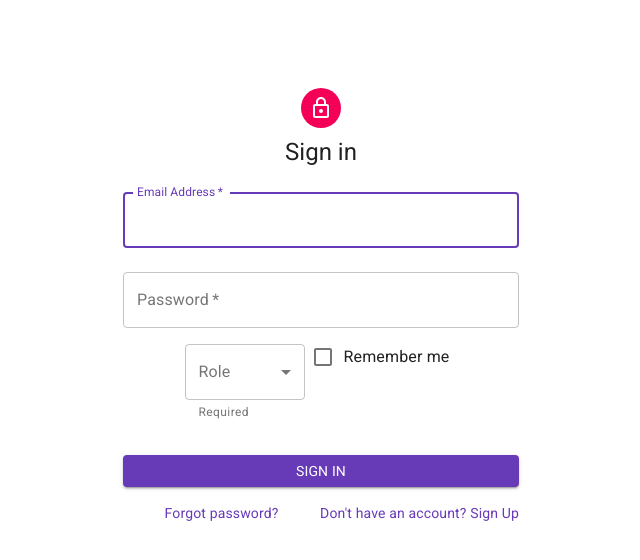
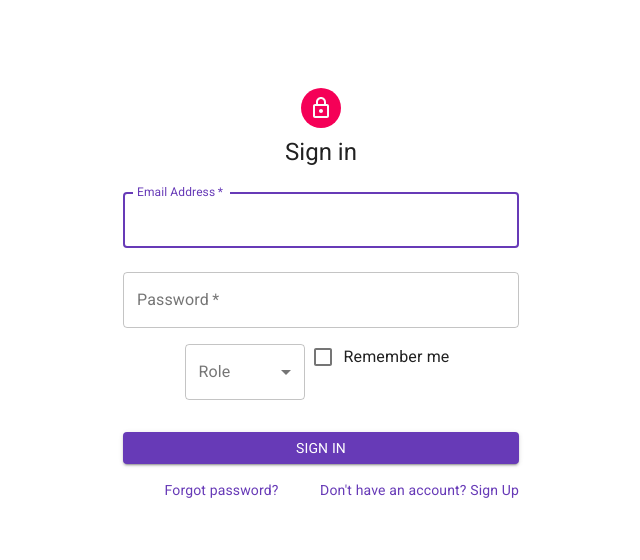
Before and after one commit to ridbay/Banka-React, a React (Create React App) app: page /signin in a window 1280 px wide. Shown: the top 560 px of the page, without its empty margins (319-959 px from the left). Built offline with nearby package versions, Linux system fonts and the light colour scheme; the HTML template or start-up script is replaced by a standard one.

Commit message:
Add Roles to signIn form

```diff
--- a/src/pages/SignIn.jsx
+++ b/src/pages/SignIn.jsx
@@ -12,7 +12,6 @@ import Typography from '@material-ui/core/Typography';
 import { makeStyles } from '@material-ui/core/styles';
 import Container from '@material-ui/core/Container';
 import InputLabel from '@material-ui/core/InputLabel';
-import FormHelperText from '@material-ui/core/FormHelperText';
 import FormControl from '@material-ui/core/FormControl';
 import Select from '@material-ui/core/Select';
 
@@ -123,7 +122,7 @@ export default function SignIn() {
               native
               value={role}
               onChange={handleRoleChange}
-              labelWidth={100}
+              labelWidth={0}
               inputProps={{
                 name: 'role',
                 id: 'role',
@@ -135,7 +134,7 @@ export default function SignIn() {
               <option value={"staff"}>Staff</option>
               <option value={"admin"}>Admin</option>
             </Select>
-            <FormHelperText>Required</FormHelperText>
+
           </FormControl>
           <FormControlLabel
             control={<Checkbox value="remember" color="primary" />}
```
